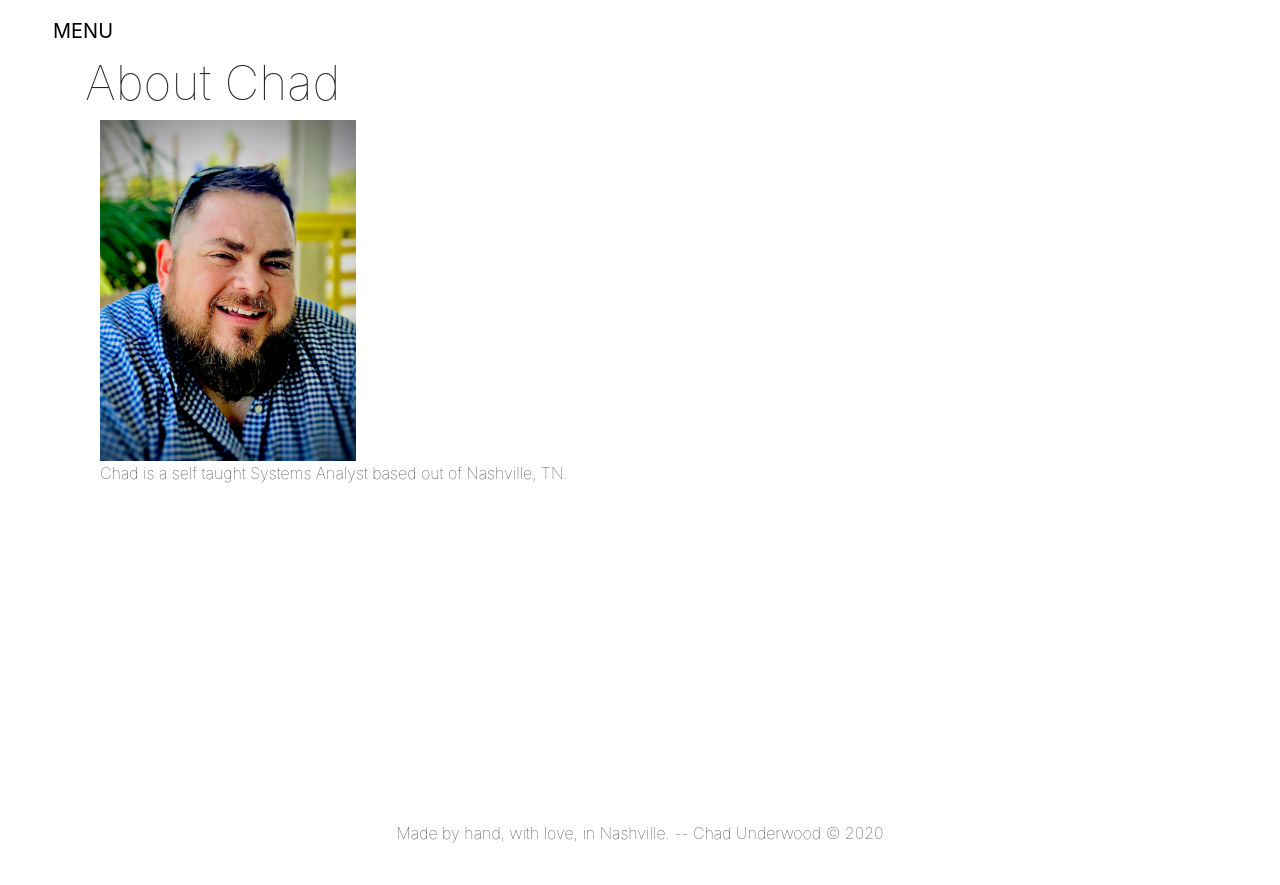
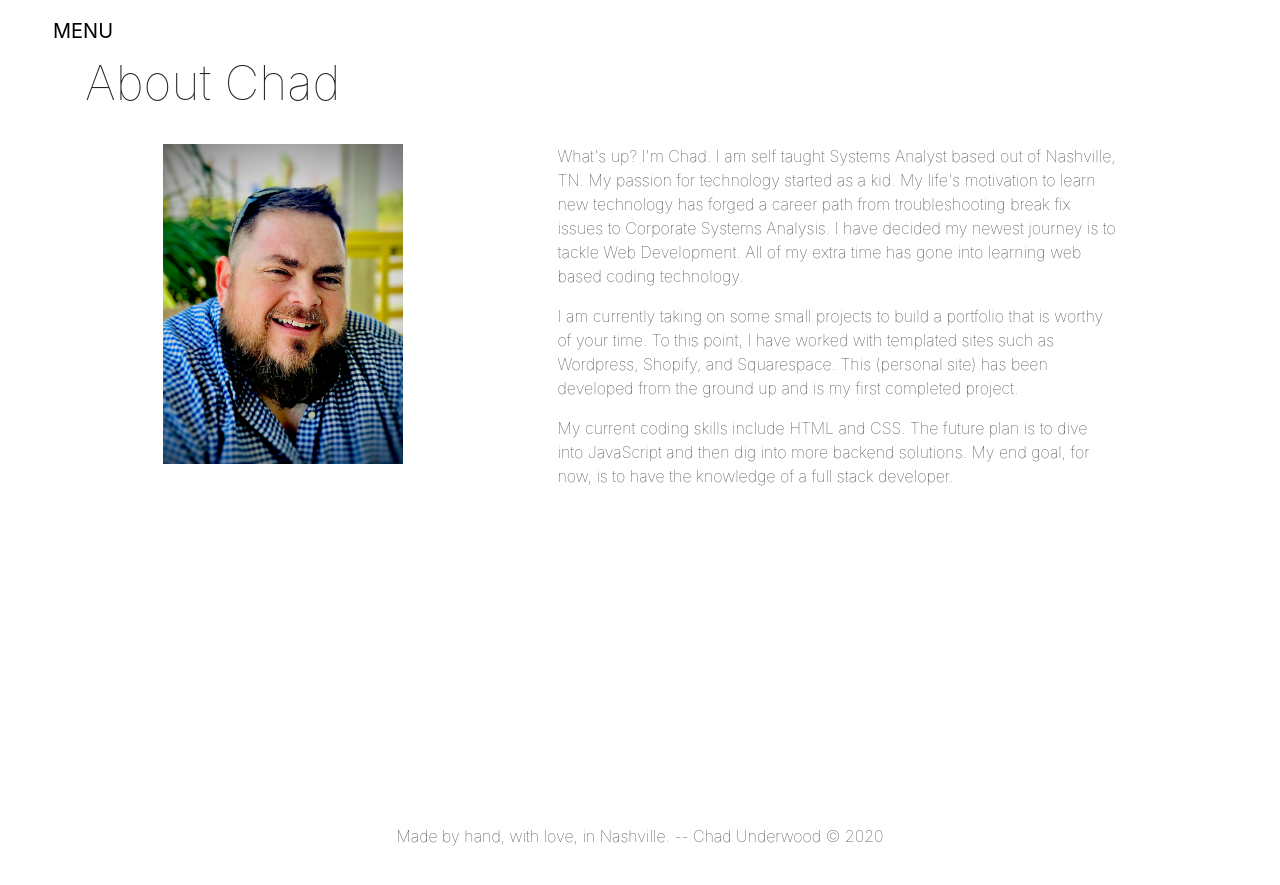
Before and after one commit to chadunderwood/chadunderwoodcom, a Jekyll site: the page built from about.html, in a window 1280 px wide. Shown: the top 885 px of the page. Built offline with Jekyll 4.4.1, drawn with Linux system fonts in a browser that asks for light colours.

Commit message:
Fixed about page

```diff
--- a/_layouts/default.html
+++ b/_layouts/default.html
@@ -6,9 +6,7 @@
         <script src="https://cdn.jsdelivr.net/npm/popper.js@1.16.0/dist/umd/popper.min.js" integrity="sha384-Q6E9RHvbIyZFJoft+2mJbHaEWldlvI9IOYy5n3zV9zzTtmI3UksdQRVvoxMfooAo" crossorigin="anonymous"></script>
         <script src="https://stackpath.bootstrapcdn.com/bootstrap/4.4.1/js/bootstrap.min.js" integrity="sha384-wfSDF2E50Y2D1uUdj0O3uMBJnjuUD4Ih7YwaYd1iqfktj0Uod8GCExl3Og8ifwB6" crossorigin="anonymous"></script>
 {% include navigation.html %}
-<div class="container">
   {{ content }}
-</div>
   </body>
   <footer>
 {% include footer.html %}
--- a/about.html
+++ b/about.html
@@ -3,19 +3,22 @@ layout: default
 title: About
 permalink: /about
 ---
-
+<div class="container">
 <h1>
     About Chad
 </h1>
-    <div class="container">
+<br>
+<div class="about-container">
         <div>
             <img id="about-headshot" src="assets/img/headshot.jpg" alt="headshot of Chad Underwood">
         </div>
-        <content id="about-short-bio">
-            Chad is a self taught Systems Analyst based out of Nashville, TN.
-        </content>
+        <div id="about-short-bio">
+            <content><p>What's up? I'm Chad.  I am self taught Systems Analyst based out of Nashville, TN. My passion for technology started as a kid. My life's motivation to learn new technology has forged a career path from troubleshooting break fix issues to Corporate Systems Analysis. I have decided my newest journey is to tackle Web Development. All of my extra time has gone into learning web based coding technology.</p>
+            <p>I am currently taking on some small projects to build a portfolio that is worthy of your time. To this point, I have worked with templated sites such as Wordpress, Shopify, and Squarespace. This (personal site) has been developed from the ground up and is my first completed project.
+            </p>
+            <p>My current coding skills include HTML and CSS. The future plan is to dive into JavaScript and then dig into more backend solutions. My end goal, for now, is to have the knowledge of a full stack developer.</p>
+            </content>
+
+        </div>
     </div>
-
-
-
-</p>
+</div>
--- a/css/stylesheet.css
+++ b/css/stylesheet.css
@@ -97,9 +97,17 @@ footer {
 }
 
 /* About Page Styles */
+.about-container{
+  max-width: 75rem;
+  display: flex;
+  flex-wrap: wrap;
+  justify-content: space-around;
+}
 #about-headshot {
-  width: 20vw;
+  width: 15rem;
+  align-self: auto;
 }
 #about-short-bio {
-
+  width: 35rem;
+  align-self: auto;
 }
--- a/index.html
+++ b/index.html
@@ -12,4 +12,5 @@ permalink: /
         --Systems Analyst / Web Developer--
         <br>
           <img id="home-logo" src="/assets/img/cunderwood-logo.png" alt="chad underwood logo">
+      </div>
     </div>
```
Also changed, not shown: _posts/2020-04-30-TIL-Jekyll-Config-yaml.md (+1 -3 lines), assets/img/headshot.jpg, 14 other files.
